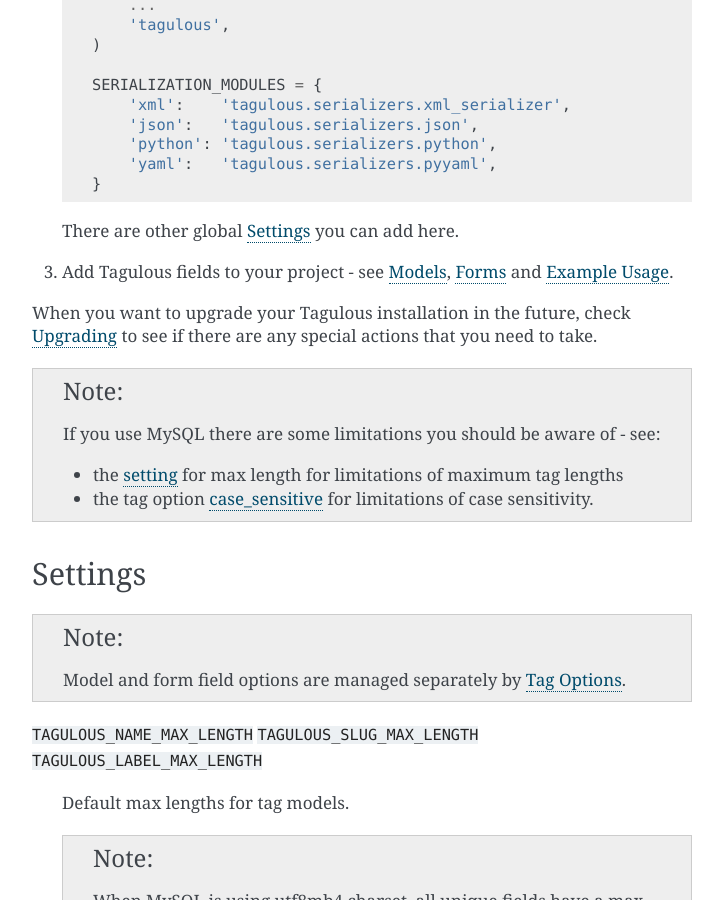
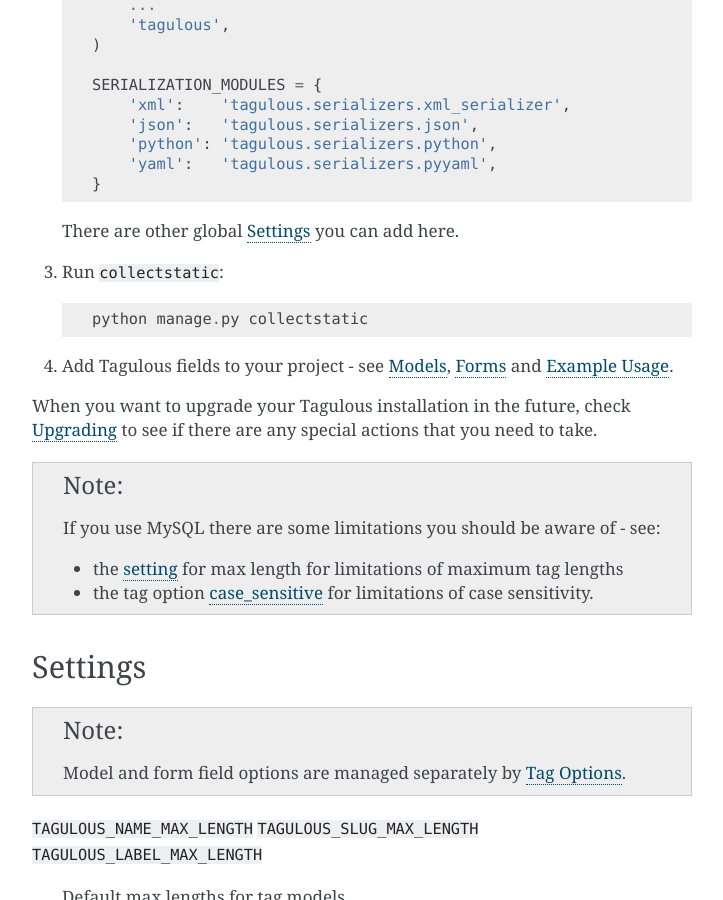
Before and after one commit to radiac/django-tagulous, a Sphinx documentation site: the page built from docs/installation.rst, in a window 1280 px wide and 900 px high, scrolled down 359 px. Shown: the whole window, without its empty margins (388-1111 px from the left). Built offline with Sphinx 7.4.7, drawn with Linux system fonts in a browser that asks for light colours.

Commit message:
Include collectstatic step

```diff
--- a/docs/installation.rst
+++ b/docs/installation.rst
@@ -31,7 +31,12 @@
    There are other global :ref:`settings` you can add here.
 
 
-3. Add Tagulous fields to your project - see :doc:`models/index`, :doc:`forms` and
+3. Run ``collectstatic``::
+
+    python manage.py collectstatic
+
+
+4. Add Tagulous fields to your project - see :doc:`models/index`, :doc:`forms` and
    :doc:`usage`.
 
 When you want to upgrade your Tagulous installation in the future, check
```
